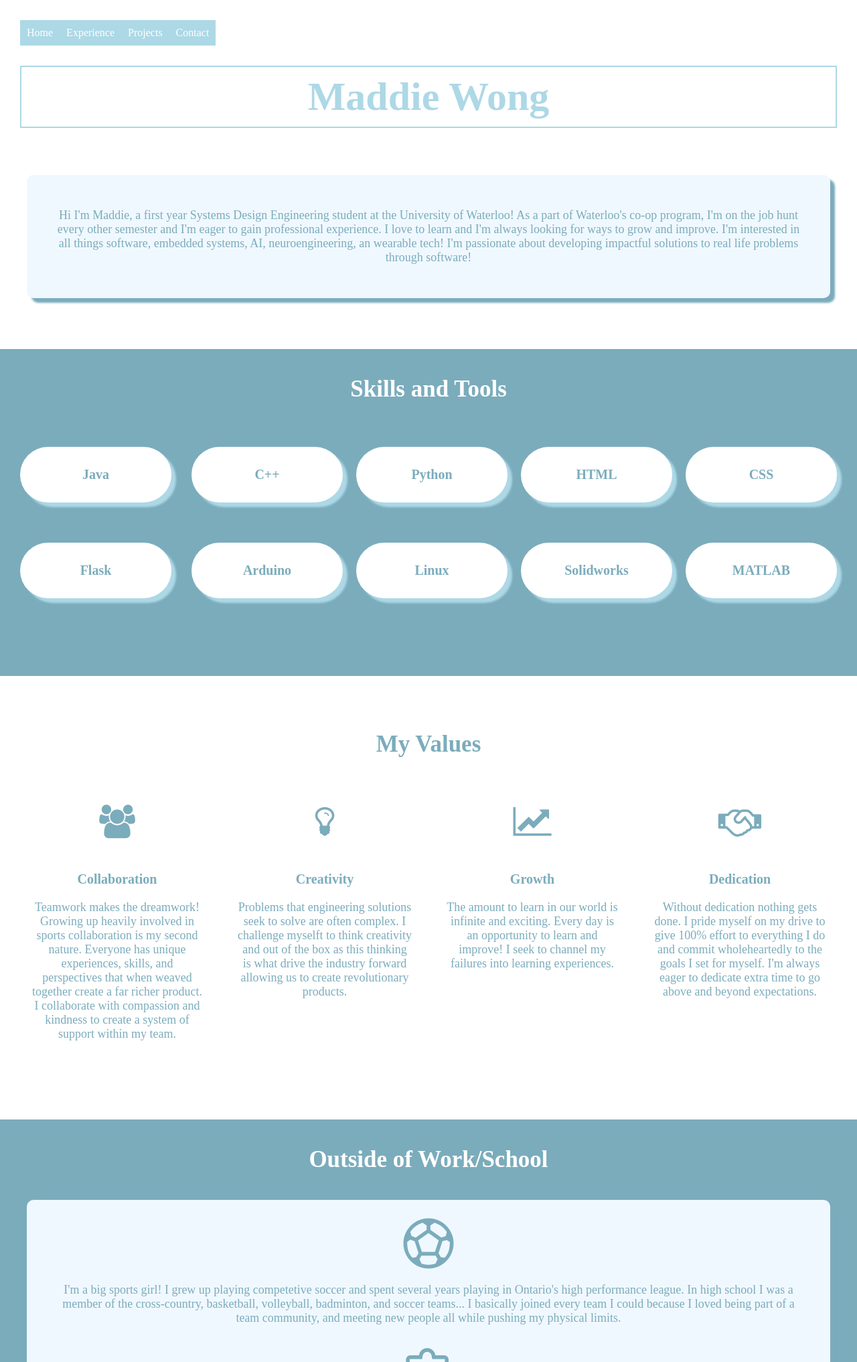
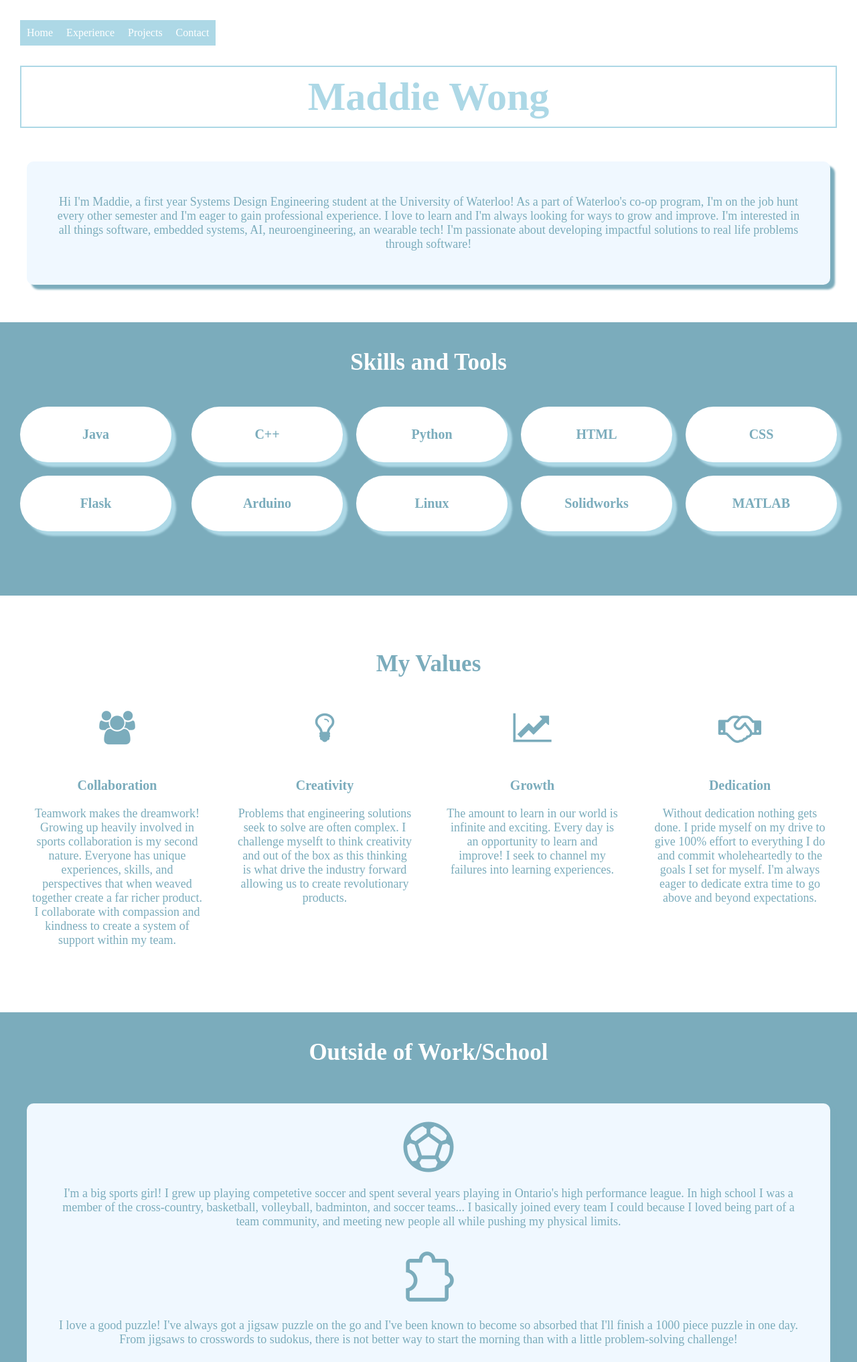
Before and after one commit to maddiew22/portfolio, a Flask app: page / in a window 1280 px wide. Shown: the top 2033 px of the page at 67% size. Run offline with Flask 2, Linux system fonts and the light colour scheme.

Commit message:
Make minor modifications to styling

```diff
--- a/static/css/style.css
+++ b/static/css/style.css
@@ -98,6 +98,8 @@ html
 {
     display:flex;
     padding: 20px;
+    padding-bottom: 0px;
+    padding-top: 0px;
     flex-direction: row;
 }
 .flex-child
--- a/templates/experience.html
+++ b/templates/experience.html
@@ -8,6 +8,7 @@
 <br></br>
 <div style="background-color:rgb(123, 172, 188); padding-top:30px; padding-bottom:50px;">
    <h2 style="color:white"> Technical Experience </h2>
+   <br></br>
    <div class="flex-container">
       <div class="flex-child white-flex" onclick="location.href='./christie.html';">
          <i class="material-symbols-outlined">code_blocks</i>
@@ -42,6 +43,7 @@
 <br></br>
 
 <h2> Non-Technical Leadership Experience </h2>
+<br></br>
 <div class="flex-container">
    <div class="flex-child aliceblue-flex" onclick="location.href='./ambassador.html';">
       <i class="material-symbols-outlined">campaign</i>
--- a/templates/index.html
+++ b/templates/index.html
@@ -86,6 +86,7 @@
 <br></br>
 <div style="background-color:rgb(123, 172, 188); padding-top:30px; padding-bottom:50px;">
    <h2 style="color:white;"> Outside of Work/School </h2>
+   <br></br>
    <div class="flex-container flex-container-sentences">
       <div class="flex-child aliceblue-flex no-hover">
          <i class="material-symbols-outlined">sports_soccer</i>
```
